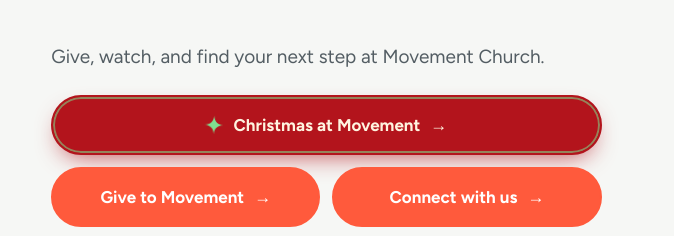
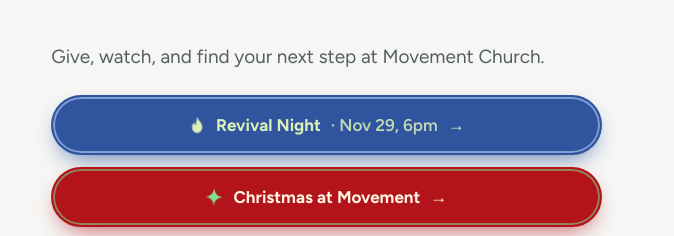
Before and after one commit to WeAreMVMNT/movement-info, a plain HTML site: page index.html in a window 1280 px wide. Shown: the part 369-605 px from the top of the page, 0-674 px from the left. Drawn offline with nearby package versions, Linux system fonts and the light colour scheme.

Commit message:
Add Revival Night button above Christmas (hides after Nov 29)
Co-Authored-By: Claude Opus 5.5 <noreply@anthropic.com>

```diff
--- a/index.html
+++ b/index.html
@@ -107,6 +107,16 @@ img{max-width:100%;display:block}
 .xmas-star{width:18px;height:18px;fill:var(--x-green-lt);flex:none;animation:xmasTwinkle 2.6s ease-in-out infinite}
 .give.xmas:hover .xmas-star{fill:var(--x-cream)}
 @keyframes xmasTwinkle{0%,100%{transform:scale(1) rotate(0)}50%{transform:scale(1.25) rotate(45deg)}}
+/* Revival Night — blue pill with lime-green text and a flickering flame, same as the nav link on wearemovement.ca */
+:root{--r-blue:#30549e;--r-sky:#a2bfeb;--r-green:#d9f1b7;--r-ink:#12161a}
+.give.rev{
+  background:var(--r-blue);border-color:var(--r-blue);color:var(--r-green);
+  box-shadow:inset 0 0 0 2px color-mix(in srgb,var(--r-sky) 70%,transparent),0 10px 24px -10px rgba(48,84,158,.9);
+}
+.give.rev:hover{background:var(--r-green);border-color:var(--r-green);color:var(--r-ink)}
+.rev-icon{width:18px;height:18px;fill:currentColor;flex:none;transform-origin:50% 90%;animation:revFlicker 1.8s ease-in-out infinite}
+@keyframes revFlicker{0%,100%{transform:scale(1) rotate(0)}30%{transform:scale(1.12,1.2) rotate(-4deg)}60%{transform:scale(.95,1.05) rotate(3deg)}}
+.give .rev-when{font-weight:600;opacity:.85}
 .give[aria-expanded="true"]{background:var(--ink);border-color:var(--ink);color:var(--paper)}
 .give[aria-expanded="true"] .arr{transform:rotate(90deg)}
 
@@ -197,7 +207,7 @@ footer{margin-top:auto;padding-top:clamp(44px,10vw,64px)}
   /* rows are spaced with bottom margins so the closed Give panel takes up no space */
   .btns{row-gap:0;margin-bottom:calc(-1 * var(--bgap))}
   .btns > .give{margin-bottom:var(--bgap)}
-  .give.xmas{grid-column:1 / -1}   /* full width across the top */
+  .give.xmas,.give.rev{grid-column:1 / -1}   /* full width across the top */
   .give-opts{grid-column:1 / -1;margin-top:0}   /* opens as a full-width row under Give + Connect */
   .opts{padding:0 0 var(--bgap)}
   .opt{padding:16px 20px}
@@ -258,6 +268,8 @@ footer{margin-top:auto;padding-top:clamp(44px,10vw,64px)}
 
     <!-- GIVE — the main action. Swap the href if you use a different giving link. -->
     <div class="btns">
+      <!-- REVIVAL NIGHT — hides itself at midnight after the event (Nov 30, 2026), when wearemovement.ca switches its Revival page over to Christmas. -->
+      <a class="give rev" id="rev-btn" href="https://wearemovement.ca/revival.html"><svg class="rev-icon" viewBox="0 0 24 24" aria-hidden="true"><path d="M12 1.5c.6 3.4 3 5.2 4.6 7.4 1.4 1.9 2.4 3.9 2.4 6.3A7 7 0 0 1 12 22.5a7 7 0 0 1-7-7.3c0-2.6 1.3-4.6 2.9-6.2.2 1.9 1 3.1 2.3 3.8-.3-4.2 1-7.8 1.8-11.3Z"/></svg>Revival Night <span class="rev-when">&middot; Nov 29, 6pm</span> <span class="arr" aria-hidden="true">&rarr;</span></a>
       <!-- CHRISTMAS — hides itself after Dec 27, 2026 (see the script at the bottom). Delete this line to remove it sooner. -->
       <a class="give xmas" id="xmas-btn" href="https://wearemovement.ca/christmas.html"><svg class="xmas-star" viewBox="0 0 24 24" aria-hidden="true"><path d="M12 0C12.9 7.6 16.4 11.1 24 12 16.4 12.9 12.9 16.4 12 24 11.1 16.4 7.6 12.9 0 12 7.6 11.1 11.1 7.6 12 0Z"/></svg>Christmas at Movement <span class="arr" aria-hidden="true">&rarr;</span></a>
       <button class="give" type="button" id="give-btn" aria-expanded="false" aria-controls="give-opts">Give to Movement <span class="arr" aria-hidden="true">&rarr;</span></button>
@@ -339,6 +351,11 @@ footer{margin-top:auto;padding-top:clamp(44px,10vw,64px)}
 </div>
 <script>
 try{document.getElementById('yr').textContent=new Date().getFullYear()}catch(e){}
+// Revival Night button disappears at midnight Eastern after the event
+(function(){
+  var r=document.getElementById('rev-btn');
+  try{if(r&&Date.now()>=Date.parse('2026-11-30T00:00:00-05:00'))r.remove()}catch(e){}
+})();
 // Christmas button disappears after Dec 27, 2026 (months count from 0, so 11 = December)
 (function(){
   var x=document.getElementById('xmas-btn');
```
